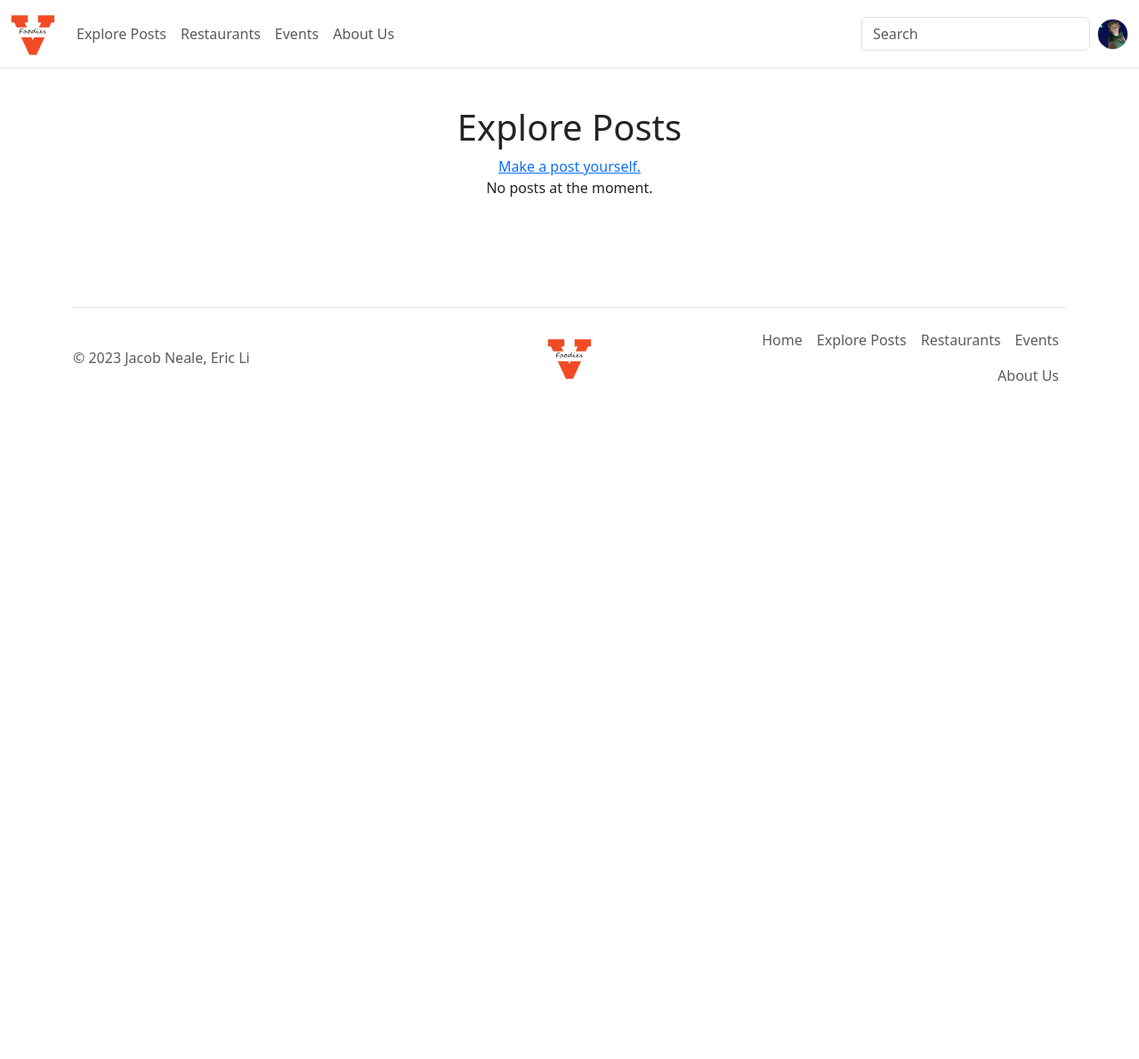
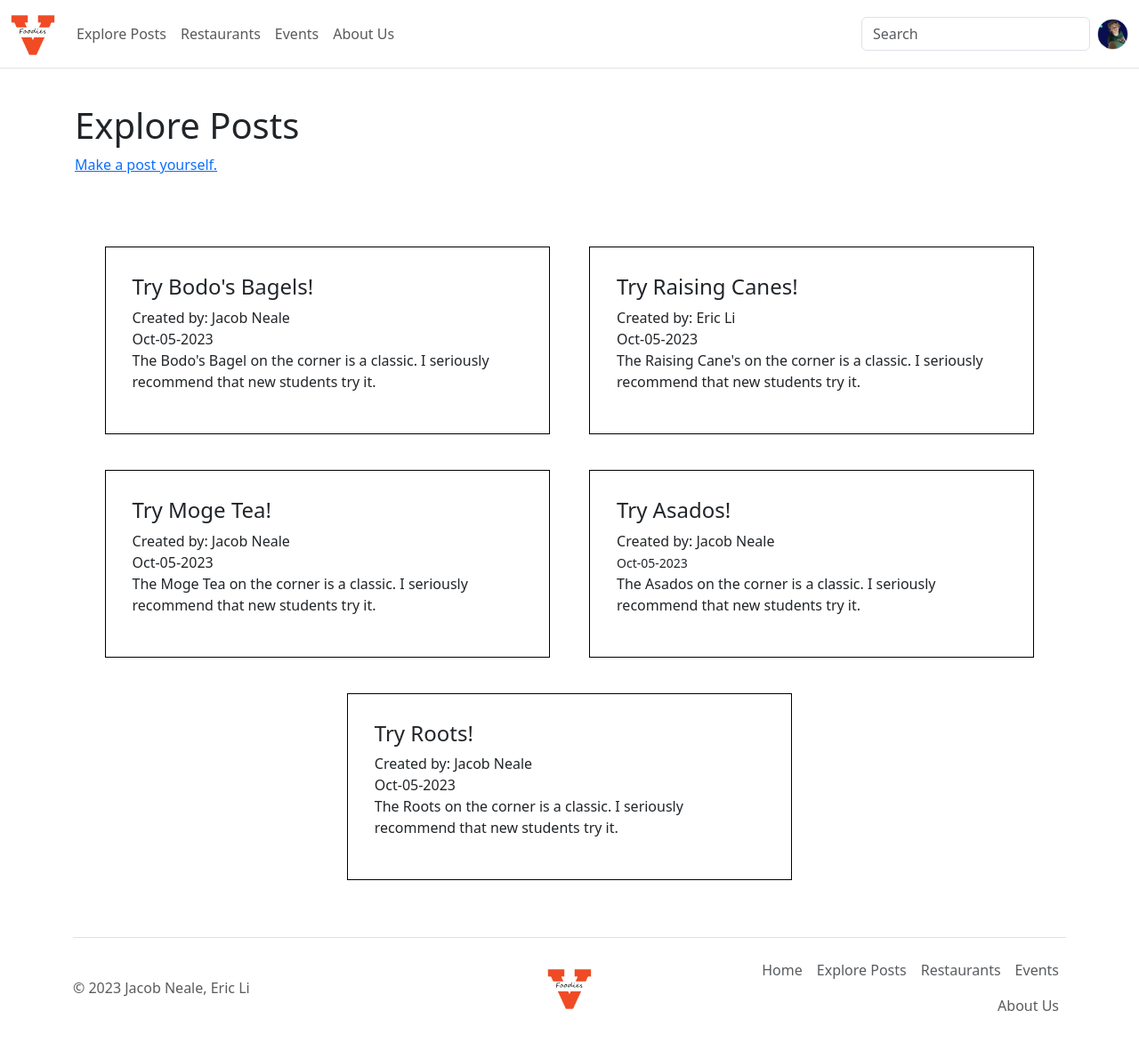
Before and after one commit to jacobcneale/PLWebAppsProject, a PHP site: page /explore.html in a window 1280 px wide. Shown: the whole page at 89% size. Before the commit the page ends 428 px from the top, so only its background shows below. Run offline with PHP 8.4, Linux system fonts and the light colour scheme.

Commit message:
added standard

```diff
--- a/explore.html
+++ b/explore.html
@@ -46,11 +46,39 @@
         <section class="box">
           <h1>Explore Posts</h1>
           <a href="posts.html">Make a post yourself.</a>
-          <p id="exists">No posts at the moment.</p>
         </section>
         <section class="box">
-          <div id="postsbox">
-
+          <div style="text-align: center;">
+            <span class="post">
+              <h4>Try Bodo's Bagels!</h4>
+              <label>Created by: Jacob Neale</label><br>
+              <label>Oct-05-2023 </label>
+              <p>The Bodo's Bagel on the corner is a classic. I seriously recommend that new students try it.</p>
+            </span>
+            <span class="post">
+              <h4>Try Raising Canes!</h4>
+              <label>Created by: Eric Li</label><br>
+              <label>Oct-05-2023 </label>
+              <p>The Raising Cane's on the corner is a classic. I seriously recommend that new students try it.</p>
+            </span>
+            <span class="post">
+              <h4>Try Moge Tea!</h4>
+              <label>Created by: Jacob Neale</label><br>
+              <label>Oct-05-2023 </label>
+              <p>The Moge Tea on the corner is a classic. I seriously recommend that new students try it.</p>
+            </span>
+            <span class="post">
+              <h4>Try Asados!</h4>
+              <label>Created by: Jacob Neale</label><br>
+              <label><small>Oct-05-2023</small></label>
+              <p>The Asados on the corner is a classic. I seriously recommend that new students try it.</p>
+            </span>
+            <span class="post">
+              <h4>Try Roots!</h4>
+              <label>Created by: Jacob Neale</label><br>
+              <label>Oct-05-2023 </label>
+              <p>The Roots on the corner is a classic. I seriously recommend that new students try it.</p>
+            </span>
           </div>
         </section>
         <div class="container">
@@ -71,6 +99,5 @@
             </footer>
           </div>
           <script src="https://cdn.jsdelivr.net/npm/bootstrap@5.3.2/dist/js/bootstrap.bundle.min.js" integrity="sha384-C6RzsynM9kWDrMNeT87bh95OGNyZPhcTNXj1NW7RuBCsyN/o0jlpcV8Qyq46cDfL" crossorigin="anonymous"></script>
-          <script src="explorerP.js"></script>
     </body>
 </html>
--- a/posts.html
+++ b/posts.html
@@ -9,6 +9,7 @@
         <meta name="description" content="">
         <meta name="keywords" content="">
         <title>Submit a Post</title>
+        <link rel="stylesheet" href="styles/explore.css">
         <link href="https://cdn.jsdelivr.net/npm/bootstrap@5.3.2/dist/css/bootstrap.min.css" rel="stylesheet" integrity="sha384-T3c6CoIi6uLrA9TneNEoa7RxnatzjcDSCmG1MXxSR1GAsXEV/Dwwykc2MPK8M2HN" crossorigin="anonymous">
     </head>
     <body>
@@ -44,11 +45,11 @@
         </header>
 
         <!--main body-->
-        <section>
+        <section class="box">
             <h1>Create a Post</h1>
         </section>
         <!--Form box-->
-        <section>
+        <section class="box">
             <form>
                 <label for="title">Title:</label>
                 <input type="text" id="title" name="title" size="80">
--- a/styles/explore.css
+++ b/styles/explore.css
@@ -1,7 +1,11 @@
-#postsbox .post {
-    border-color: black;
-    border-radius: 10px;
-    width: 30%;
+.post {
+    border: solid 1px black;
+    width: 45%;
+    display: inline-block;
+    margin: 20px;
+    padding: 30px;
+    place-content: center;
+    text-align: left;
 }
 
 .box {
@@ -9,7 +13,7 @@
     padding: 20px;
     width: 90%;
     background-color: #ffffff;
-    margin-bottom: 22px;
-    margin-top: 22px;
-    place-items: center;
+    margin-bottom: 0px;
+    margin-top: 20px;
+    place-content: center;
 }
```
